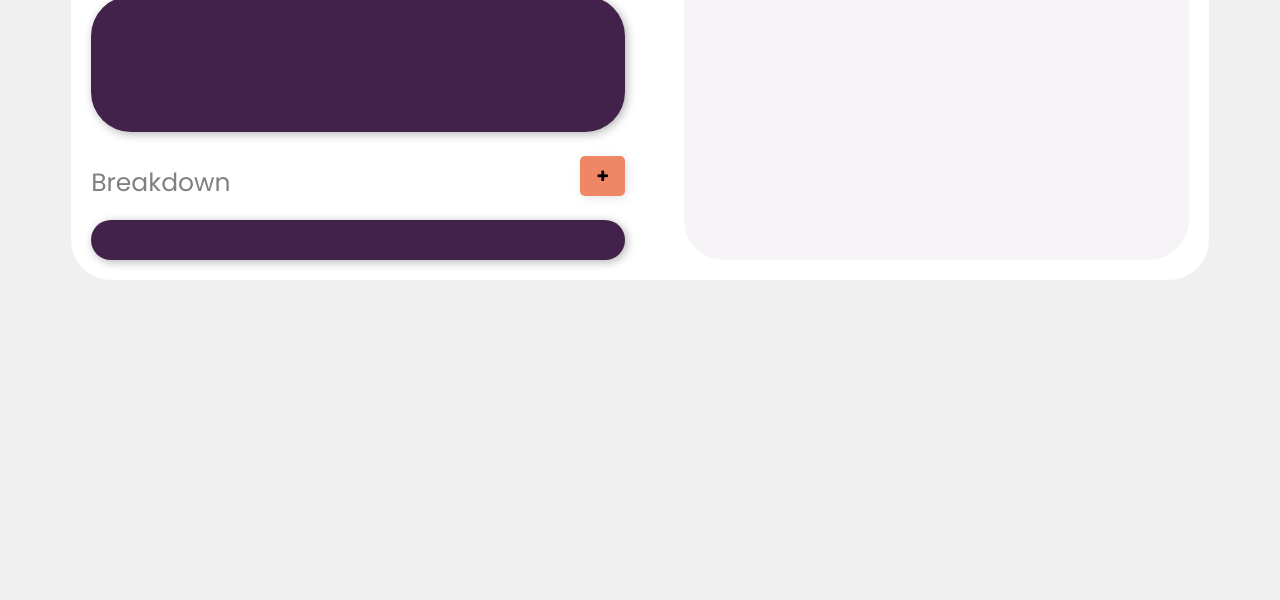
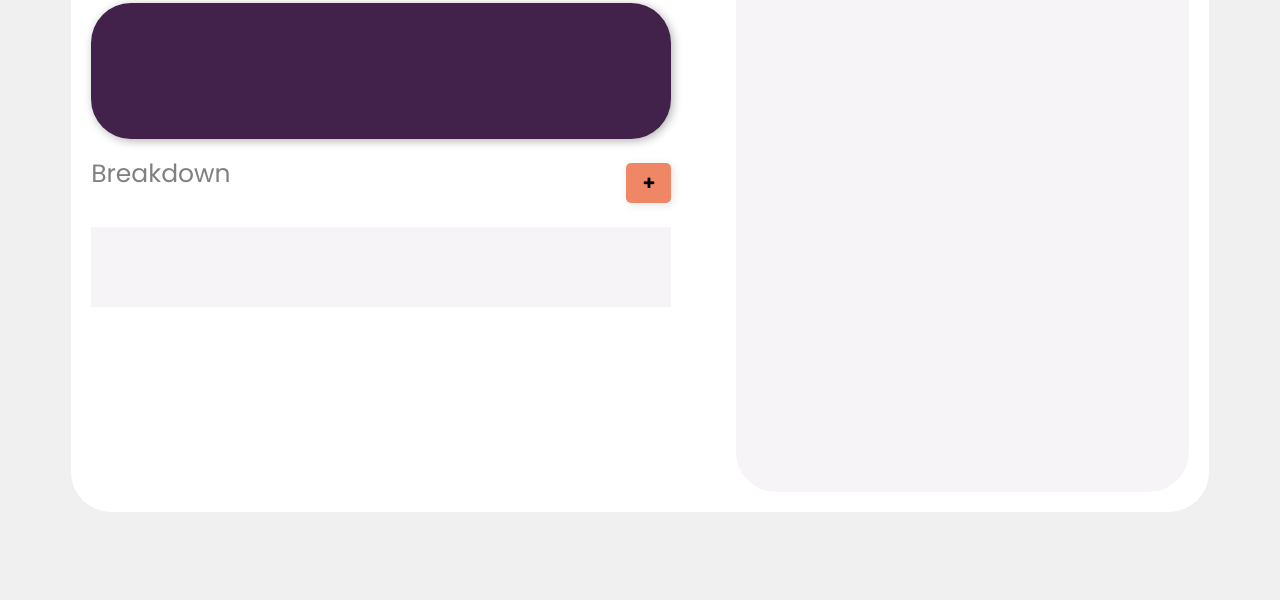
Before and after one commit to Syedmha/Expense-Tracker, a plain HTML site: page index.html in a window 1280 px wide. Shown: the part 200-800 px from the top of the page. Drawn offline with Linux system fonts and the light colour scheme.

Commit message:
UI update

```diff
--- a/index.css
+++ b/index.css
@@ -25,7 +25,7 @@ body {
     max-width: 90%;
     margin: auto;
     background-color: #fff;
-    max-height: 80vh;
+    min-height: 80vh;
     width: 100%;
     border-radius: 2.5rem;
     padding: 20px;
@@ -42,10 +42,10 @@ body {
   #main-display p {
     /* display: flex; */
     justify-content: space-between;
-    font-size: 3rem;
+    font-size: 4rem;
     color: #120216;
     margin-bottom: 0;
-    margin-top: 1rem;
+    margin-top: 0rem;
     max-width: 90%;
 
   }
@@ -54,6 +54,7 @@ body {
     /* max-width: 90%; */
     margin: auto;
     margin-left: 0;
+    margin-bottom: 0rem;
     background-color: var(--primary);
     min-height: 17vh;
     min-width: 90%;
@@ -103,16 +104,15 @@ body {
   #bottom-records {
     margin: auto;
     margin-left: 0;
-    background-color: var(--primary);
-    /* min-height: 17vh; */
+    background-color: var(--bgcolor);
+    min-height: 10vh;
     min-width: 90%;
-    border-radius: 2.5rem;
+    /* border-radius: 2.5rem;  */
     padding: 20px;
-    display: flex;
     margin-top: 1rem;
     border: none;
     outline: none;
-    box-shadow: 2px 2px 10px rgba(0, 0, 0, 0.3);
+    /* box-shadow: 2px 2px 10px rgba(0, 0, 0, 0.3);  */
   }
 
   #main-profile {
```
